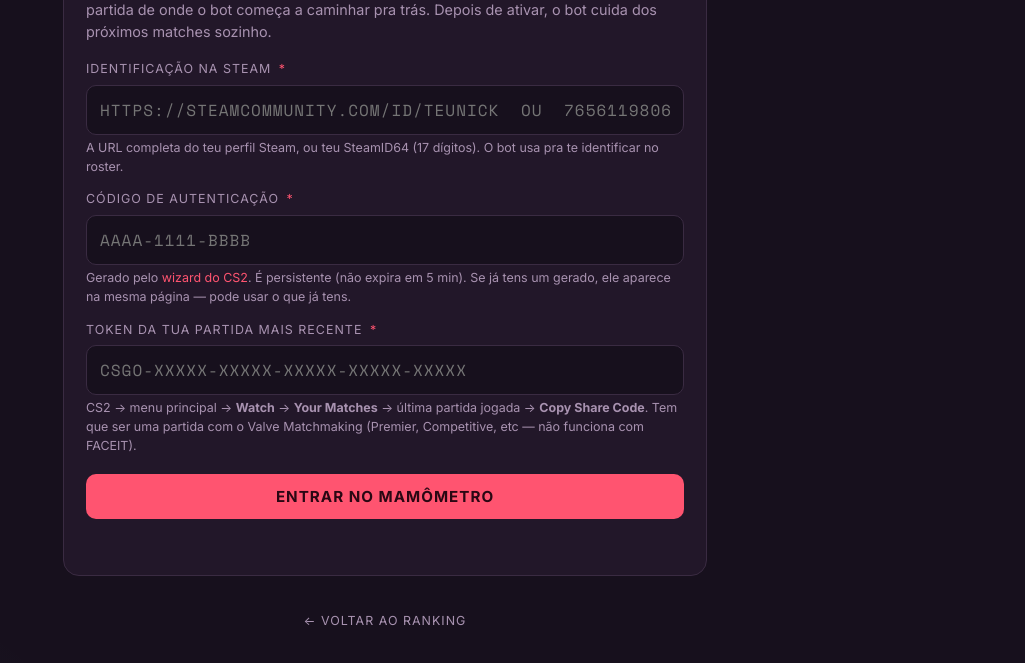
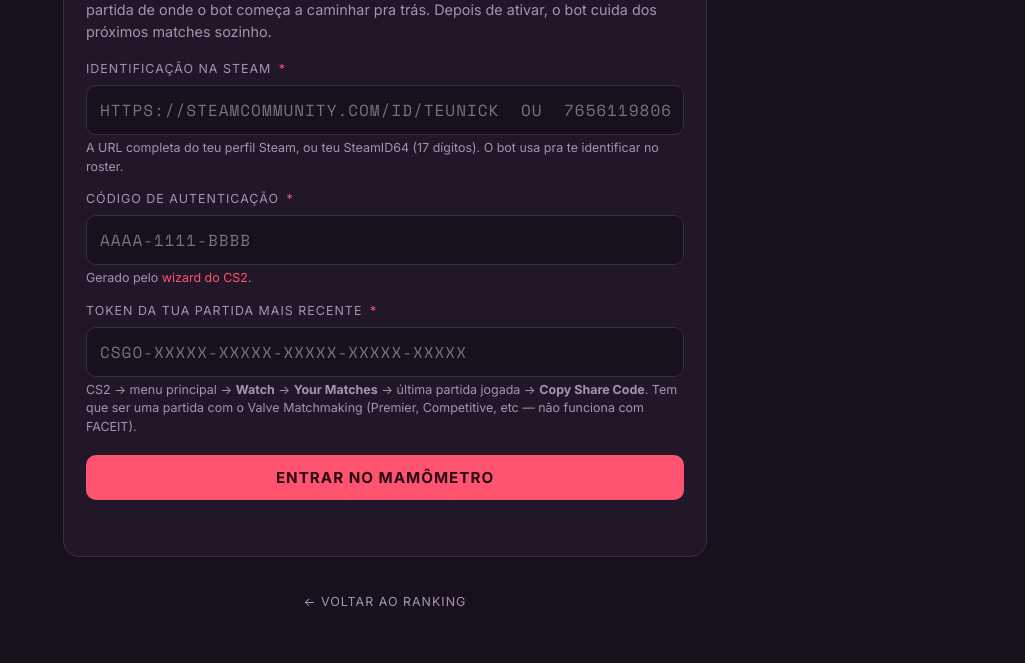
Before and after one commit to vcalil/mamometroCS, a website: page public/onboard.html in a window 1280 px wide. Shown: the part 265-928 px from the top of the page, without its empty margins (255-1280 px from the left). Drawn offline with nearby package versions, Linux system fonts and the light colour scheme; no server answers.

Commit message:
chore(onboard UX): trim authCode hint
Removido:
- 'E persistente (nao expira em 5 min).' (detalhe tecnico)
- 'Se ja tens um gerado, ele aparece na mesma pagina - pode usar o
  que ja tens.' (cenario improvavel)

Hint final: 'Gerado pelo wizard do CS2.' (link pro wizard em PT).
Mais direto, menos ruído. SPA gate nao tem esse hint, entao nao
precisa de mudanca.

```diff
--- a/public/onboard.html
+++ b/public/onboard.html
@@ -215,7 +215,7 @@
         placeholder="AAAA-1111-BBBB"
         aria-describedby="authCode-hint"
       >
-      <div class="hint" id="authCode-hint">Gerado pelo <a href="https://help.steampowered.com/pt/wizard/HelpWithGameIssue/?appid=730&issueid=128" target="_blank" rel="noopener">wizard do CS2</a>. É persistente (não expira em 5 min). Se já tens um gerado, ele aparece na mesma página — pode usar o que já tens.</div>
+      <div class="hint" id="authCode-hint">Gerado pelo <a href="https://help.steampowered.com/pt/wizard/HelpWithGameIssue/?appid=730&issueid=128" target="_blank" rel="noopener">wizard do CS2</a>.</div>
 
       <label for="shareCode">
         Token da tua partida mais recente
```
